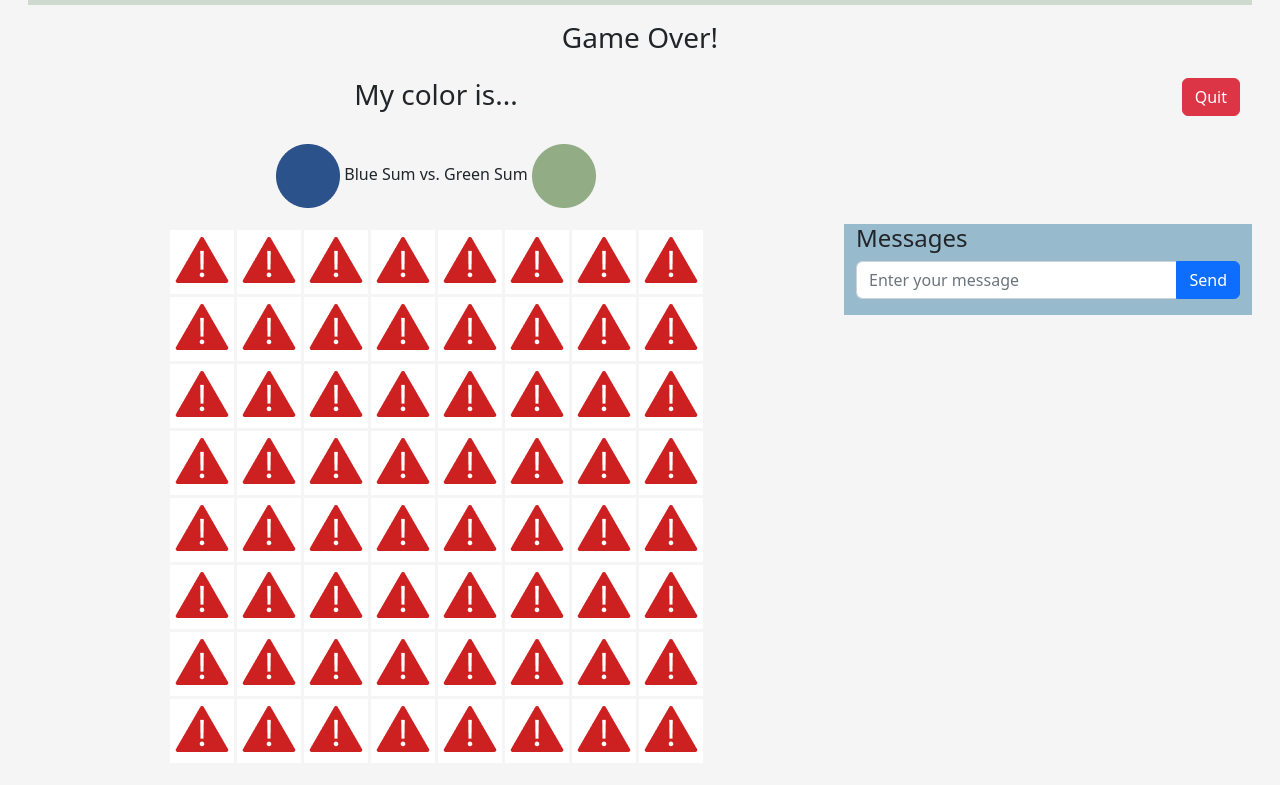
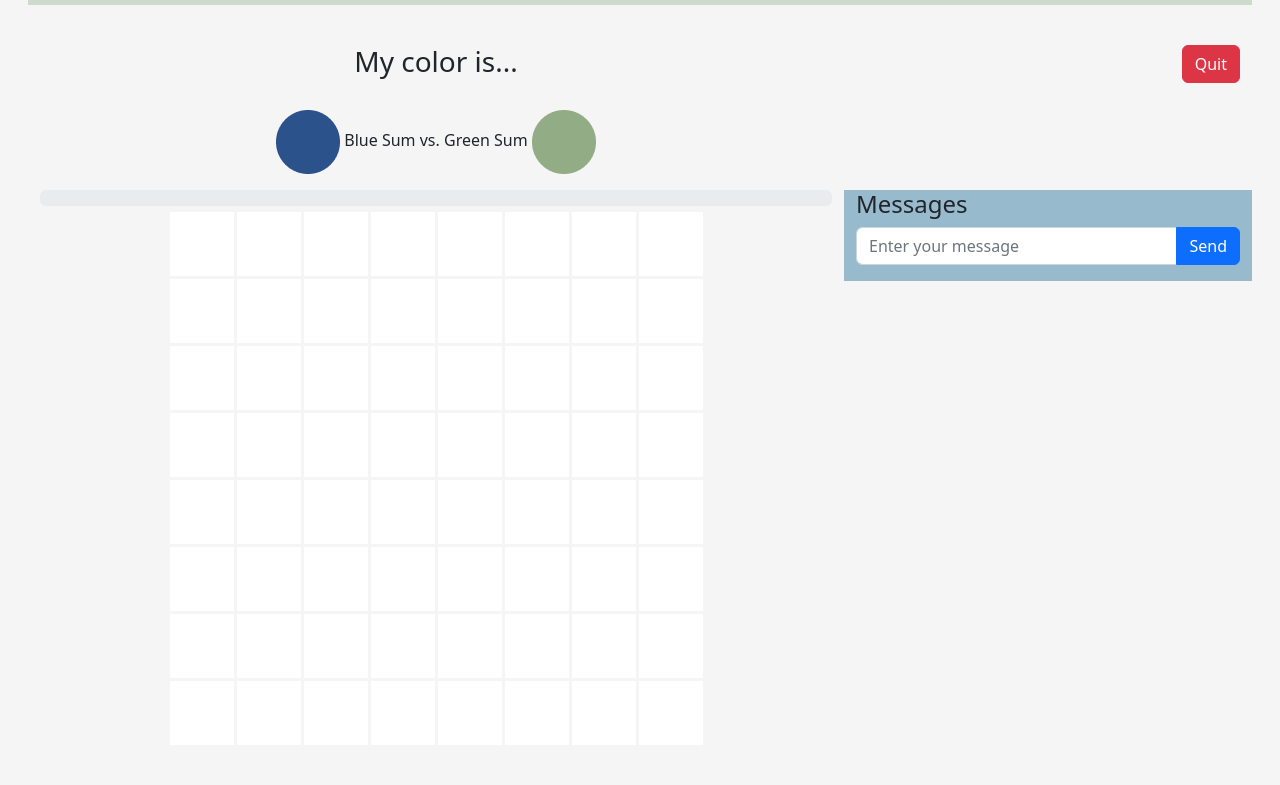
Before and after one commit to jegk/game, a website: page public/game.html in a window 1280 px wide. Shown: the part 53-838 px from the top of the page. Drawn offline with nearby package versions, Linux system fonts and the light colour scheme; no server answers.

Commit message:
Finishing up the game!

```diff
--- a/public/game.html
+++ b/public/game.html
@@ -21,7 +21,7 @@
 
     <div class="row m-3">
       <div class="col text-center align-items-center">
-        <h3 id="game_over">Game Over!</h3>
+        <h3 id="game_over"></h3>
       </div>
     </div>
 
@@ -44,93 +44,97 @@
       <div class="col">
         <div class="row align-items-start justify-content-center">
           <div class="col-md-8 table-responsive">
+            <div class="progress">
+              <div id="elapsed" class="progress-bar progress-bar-animated progress-bar-striped bg-success"
+                role="progressbar" style="width: 0%;" aria-valuenow="0" aria-valuemin="0" aria-valuemax="100"></div>
+            </div>
             <table id="game_board" class="mx-auto w-auto">
               <tr>
-                <td id="0_0"><img class="img-fluid" src="assets/images/error.gif" alt="error" /></td>
-                <td id="0_1"><img class="img-fluid" src="assets/images/error.gif" alt="error" /></td>
-                <td id="0_2"><img class="img-fluid" src="assets/images/error.gif" alt="error" /></td>
-                <td id="0_3"><img class="img-fluid" src="assets/images/error.gif" alt="error" /></td>
-                <td id="0_4"><img class="img-fluid" src="assets/images/error.gif" alt="error" /></td>
-                <td id="0_5"><img class="img-fluid" src="assets/images/error.gif" alt="error" /></td>
-                <td id="0_6"><img class="img-fluid" src="assets/images/error.gif" alt="error" /></td>
-                <td id="0_7"><img class="img-fluid" src="assets/images/error.gif" alt="error" /></td>
+                <td id="0_0"><img class="img-fluid" src="assets/images/empty-64.png" alt="empty" /></td>
+                <td id="0_1"><img class="img-fluid" src="assets/images/empty-64.png" alt="empty" /></td>
+                <td id="0_2"><img class="img-fluid" src="assets/images/empty-64.png" alt="empty" /></td>
+                <td id="0_3"><img class="img-fluid" src="assets/images/empty-64.png" alt="empty" /></td>
+                <td id="0_4"><img class="img-fluid" src="assets/images/empty-64.png" alt="empty" /></td>
+                <td id="0_5"><img class="img-fluid" src="assets/images/empty-64.png" alt="empty" /></td>
+                <td id="0_6"><img class="img-fluid" src="assets/images/empty-64.png" alt="empty" /></td>
+                <td id="0_7"><img class="img-fluid" src="assets/images/empty-64.png" alt="empty" /></td>
               </tr>
 
               <tr>
-                <td id="1_0"><img class="img-fluid" src="assets/images/error.gif" alt="error" /></td>
-                <td id="1_1"><img class="img-fluid" src="assets/images/error.gif" alt="error" /></td>
-                <td id="1_2"><img class="img-fluid" src="assets/images/error.gif" alt="error" /></td>
-                <td id="1_3"><img class="img-fluid" src="assets/images/error.gif" alt="error" /></td>
-                <td id="1_4"><img class="img-fluid" src="assets/images/error.gif" alt="error" /></td>
-                <td id="1_5"><img class="img-fluid" src="assets/images/error.gif" alt="error" /></td>
-                <td id="1_6"><img class="img-fluid" src="assets/images/error.gif" alt="error" /></td>
-                <td id="1_7"><img class="img-fluid" src="assets/images/error.gif" alt="error" /></td>
+                <td id="1_0"><img class="img-fluid" src="assets/images/empty-64.png" alt="empty" /></td>
+                <td id="1_1"><img class="img-fluid" src="assets/images/empty-64.png" alt="empty" /></td>
+                <td id="1_2"><img class="img-fluid" src="assets/images/empty-64.png" alt="empty" /></td>
+                <td id="1_3"><img class="img-fluid" src="assets/images/empty-64.png" alt="empty" /></td>
+                <td id="1_4"><img class="img-fluid" src="assets/images/empty-64.png" alt="empty" /></td>
+                <td id="1_5"><img class="img-fluid" src="assets/images/empty-64.png" alt="empty" /></td>
+                <td id="1_6"><img class="img-fluid" src="assets/images/empty-64.png" alt="empty" /></td>
+                <td id="1_7"><img class="img-fluid" src="assets/images/empty-64.png" alt="empty" /></td>
               </tr>
 
               <tr>
-                <td id="2_0"><img class="img-fluid" src="assets/images/error.gif" alt="error" /></td>
-                <td id="2_1"><img class="img-fluid" src="assets/images/error.gif" alt="error" /></td>
-                <td id="2_2"><img class="img-fluid" src="assets/images/error.gif" alt="error" /></td>
-                <td id="2_3"><img class="img-fluid" src="assets/images/error.gif" alt="error" /></td>
-                <td id="2_4"><img class="img-fluid" src="assets/images/error.gif" alt="error" /></td>
-                <td id="2_5"><img class="img-fluid" src="assets/images/error.gif" alt="error" /></td>
-                <td id="2_6"><img class="img-fluid" src="assets/images/error.gif" alt="error" /></td>
-                <td id="2_7"><img class="img-fluid" src="assets/images/error.gif" alt="error" /></td>
+                <td id="2_0"><img class="img-fluid" src="assets/images/empty-64.png" alt="empty" /></td>
+                <td id="2_1"><img class="img-fluid" src="assets/images/empty-64.png" alt="empty" /></td>
+                <td id="2_2"><img class="img-fluid" src="assets/images/empty-64.png" alt="empty" /></td>
+                <td id="2_3"><img class="img-fluid" src="assets/images/empty-64.png" alt="empty" /></td>
+                <td id="2_4"><img class="img-fluid" src="assets/images/empty-64.png" alt="empty" /></td>
+                <td id="2_5"><img class="img-fluid" src="assets/images/empty-64.png" alt="empty" /></td>
+                <td id="2_6"><img class="img-fluid" src="assets/images/empty-64.png" alt="empty" /></td>
+                <td id="2_7"><img class="img-fluid" src="assets/images/empty-64.png" alt="empty" /></td>
               </tr>
 
               <tr>
-                <td id="3_0"><img class="img-fluid" src="assets/images/error.gif" alt="error" /></td>
-                <td id="3_1"><img class="img-fluid" src="assets/images/error.gif" alt="error" /></td>
-                <td id="3_2"><img class="img-fluid" src="assets/images/error.gif" alt="error" /></td>
-                <td id="3_3"><img class="img-fluid" src="assets/images/error.gif" alt="error" /></td>
-                <td id="3_4"><img class="img-fluid" src="assets/images/error.gif" alt="error" /></td>
-                <td id="3_5"><img class="img-fluid" src="assets/images/error.gif" alt="error" /></td>
-                <td id="3_6"><img class="img-fluid" src="assets/images/error.gif" alt="error" /></td>
-                <td id="3_7"><img class="img-fluid" src="assets/images/error.gif" alt="error" /></td>
+                <td id="3_0"><img class="img-fluid" src="assets/images/empty-64.png" alt="empty" /></td>
+                <td id="3_1"><img class="img-fluid" src="assets/images/empty-64.png" alt="empty" /></td>
+                <td id="3_2"><img class="img-fluid" src="assets/images/empty-64.png" alt="empty" /></td>
+                <td id="3_3"><img class="img-fluid" src="assets/images/empty-64.png" alt="empty" /></td>
+                <td id="3_4"><img class="img-fluid" src="assets/images/empty-64.png" alt="empty" /></td>
+                <td id="3_5"><img class="img-fluid" src="assets/images/empty-64.png" alt="empty" /></td>
+                <td id="3_6"><img class="img-fluid" src="assets/images/empty-64.png" alt="empty" /></td>
+                <td id="3_7"><img class="img-fluid" src="assets/images/empty-64.png" alt="empty" /></td>
               </tr>
 
               <tr>
-                <td id="4_0"><img class="img-fluid" src="assets/images/error.gif" alt="error" /></td>
-                <td id="4_1"><img class="img-fluid" src="assets/images/error.gif" alt="error" /></td>
-                <td id="4_2"><img class="img-fluid" src="assets/images/error.gif" alt="error" /></td>
-                <td id="4_3"><img class="img-fluid" src="assets/images/error.gif" alt="error" /></td>
-                <td id="4_4"><img class="img-fluid" src="assets/images/error.gif" alt="error" /></td>
-                <td id="4_5"><img class="img-fluid" src="assets/images/error.gif" alt="error" /></td>
-                <td id="4_6"><img class="img-fluid" src="assets/images/error.gif" alt="error" /></td>
-                <td id="4_7"><img class="img-fluid" src="assets/images/error.gif" alt="error" /></td>
+                <td id="4_0"><img class="img-fluid" src="assets/images/empty-64.png" alt="empty" /></td>
+                <td id="4_1"><img class="img-fluid" src="assets/images/empty-64.png" alt="empty" /></td>
+                <td id="4_2"><img class="img-fluid" src="assets/images/empty-64.png" alt="empty" /></td>
+                <td id="4_3"><img class="img-fluid" src="assets/images/empty-64.png" alt="empty" /></td>
+                <td id="4_4"><img class="img-fluid" src="assets/images/empty-64.png" alt="empty" /></td>
+                <td id="4_5"><img class="img-fluid" src="assets/images/empty-64.png" alt="empty" /></td>
+                <td id="4_6"><img class="img-fluid" src="assets/images/empty-64.png" alt="empty" /></td>
+                <td id="4_7"><img class="img-fluid" src="assets/images/empty-64.png" alt="empty" /></td>
               </tr>
 
               <tr>
-                <td id="5_0"><img class="img-fluid" src="assets/images/error.gif" alt="error" /></td>
-                <td id="5_1"><img class="img-fluid" src="assets/images/error.gif" alt="error" /></td>
-                <td id="5_2"><img class="img-fluid" src="assets/images/error.gif" alt="error" /></td>
-                <td id="5_3"><img class="img-fluid" src="assets/images/error.gif" alt="error" /></td>
-                <td id="5_4"><img class="img-fluid" src="assets/images/error.gif" alt="error" /></td>
-                <td id="5_5"><img class="img-fluid" src="assets/images/error.gif" alt="error" /></td>
-                <td id="5_6"><img class="img-fluid" src="assets/images/error.gif" alt="error" /></td>
-                <td id="5_7"><img class="img-fluid" src="assets/images/error.gif" alt="error" /></td>
+                <td id="5_0"><img class="img-fluid" src="assets/images/empty-64.png" alt="empty" /></td>
+                <td id="5_1"><img class="img-fluid" src="assets/images/empty-64.png" alt="empty" /></td>
+                <td id="5_2"><img class="img-fluid" src="assets/images/empty-64.png" alt="empty" /></td>
+                <td id="5_3"><img class="img-fluid" src="assets/images/empty-64.png" alt="empty" /></td>
+                <td id="5_4"><img class="img-fluid" src="assets/images/empty-64.png" alt="empty" /></td>
+                <td id="5_5"><img class="img-fluid" src="assets/images/empty-64.png" alt="empty" /></td>
+                <td id="5_6"><img class="img-fluid" src="assets/images/empty-64.png" alt="empty" /></td>
+                <td id="5_7"><img class="img-fluid" src="assets/images/empty-64.png" alt="empty" /></td>
               </tr>
 
               <tr>
-                <td id="6_0"><img class="img-fluid" src="assets/images/error.gif" alt="error" /></td>
-                <td id="6_1"><img class="img-fluid" src="assets/images/error.gif" alt="error" /></td>
-                <td id="6_2"><img class="img-fluid" src="assets/images/error.gif" alt="error" /></td>
-                <td id="6_3"><img class="img-fluid" src="assets/images/error.gif" alt="error" /></td>
-                <td id="6_4"><img class="img-fluid" src="assets/images/error.gif" alt="error" /></td>
-                <td id="6_5"><img class="img-fluid" src="assets/images/error.gif" alt="error" /></td>
-                <td id="6_6"><img class="img-fluid" src="assets/images/error.gif" alt="error" /></td>
-                <td id="6_7"><img class="img-fluid" src="assets/images/error.gif" alt="error" /></td>
+                <td id="6_0"><img class="img-fluid" src="assets/images/empty-64.png" alt="empty" /></td>
+                <td id="6_1"><img class="img-fluid" src="assets/images/empty-64.png" alt="empty" /></td>
+                <td id="6_2"><img class="img-fluid" src="assets/images/empty-64.png" alt="empty" /></td>
+                <td id="6_3"><img class="img-fluid" src="assets/images/empty-64.png" alt="empty" /></td>
+                <td id="6_4"><img class="img-fluid" src="assets/images/empty-64.png" alt="empty" /></td>
+                <td id="6_5"><img class="img-fluid" src="assets/images/empty-64.png" alt="empty" /></td>
+                <td id="6_6"><img class="img-fluid" src="assets/images/empty-64.png" alt="empty" /></td>
+                <td id="6_7"><img class="img-fluid" src="assets/images/empty-64.png" alt="empty" /></td>
               </tr>
 
               <tr>
-                <td id="7_0"><img class="img-fluid" src="assets/images/error.gif" alt="error" /></td>
-                <td id="7_1"><img class="img-fluid" src="assets/images/error.gif" alt="error" /></td>
-                <td id="7_2"><img class="img-fluid" src="assets/images/error.gif" alt="error" /></td>
-                <td id="7_3"><img class="img-fluid" src="assets/images/error.gif" alt="error" /></td>
-                <td id="7_4"><img class="img-fluid" src="assets/images/error.gif" alt="error" /></td>
-                <td id="7_5"><img class="img-fluid" src="assets/images/error.gif" alt="error" /></td>
-                <td id="7_6"><img class="img-fluid" src="assets/images/error.gif" alt="error" /></td>
-                <td id="7_7"><img class="img-fluid" src="assets/images/error.gif" alt="error" /></td>
+                <td id="7_0"><img class="img-fluid" src="assets/images/empty-64.png" alt="empty" /></td>
+                <td id="7_1"><img class="img-fluid" src="assets/images/empty-64.png" alt="empty" /></td>
+                <td id="7_2"><img class="img-fluid" src="assets/images/empty-64.png" alt="empty" /></td>
+                <td id="7_3"><img class="img-fluid" src="assets/images/empty-64.png" alt="empty" /></td>
+                <td id="7_4"><img class="img-fluid" src="assets/images/empty-64.png" alt="empty" /></td>
+                <td id="7_5"><img class="img-fluid" src="assets/images/empty-64.png" alt="empty" /></td>
+                <td id="7_6"><img class="img-fluid" src="assets/images/empty-64.png" alt="empty" /></td>
+                <td id="7_7"><img class="img-fluid" src="assets/images/empty-64.png" alt="empty" /></td>
               </tr>
 
             </table>
```
Also changed, not shown: public/assets/js/main.js (+55 -12 lines), server.js (+191 -6 lines).
